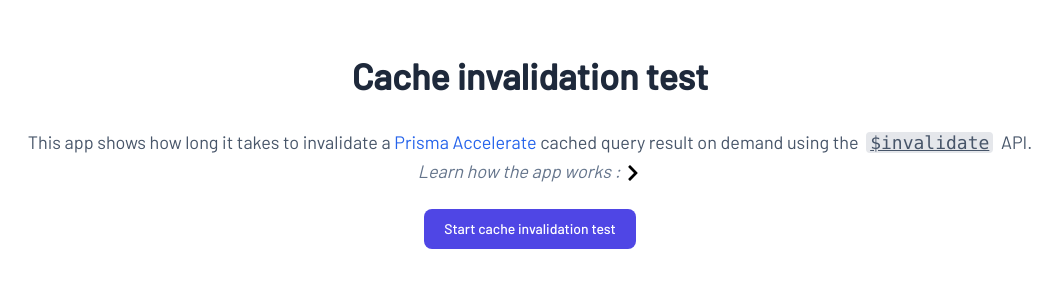
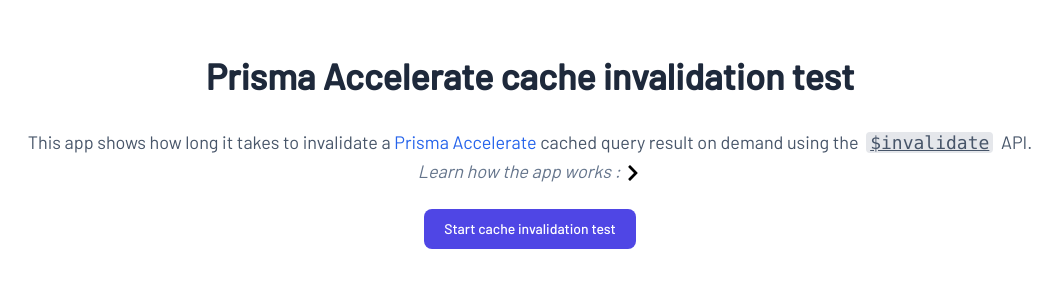
Before and after one commit to prisma/prisma-accelerate-invalidation, a Next.js app: page / in a window 1280 px wide. Shown: the top 300 px of the page, without its empty margins (110-1172 px from the left). Built offline with nearby package versions, Linux system fonts and the light colour scheme.

Commit message:
feat: add clearer name

```diff
--- a/components/Quote/InvalidationTestButton.tsx
+++ b/components/Quote/InvalidationTestButton.tsx
@@ -91,7 +91,7 @@ export const InvalidationTestButton = () => {
         <div className="container mx-auto px-4 ">
           {/* Removed top margin */}
           <h1 className="text-4xl font-bold text-slate-800 dark:text-white mb-2 mt-6">
-            Cache invalidation test
+            Prisma Accelerate cache invalidation test
           </h1>
           <br />
           <p className="text-lg text-slate-600 dark:text-slate-400">
```
